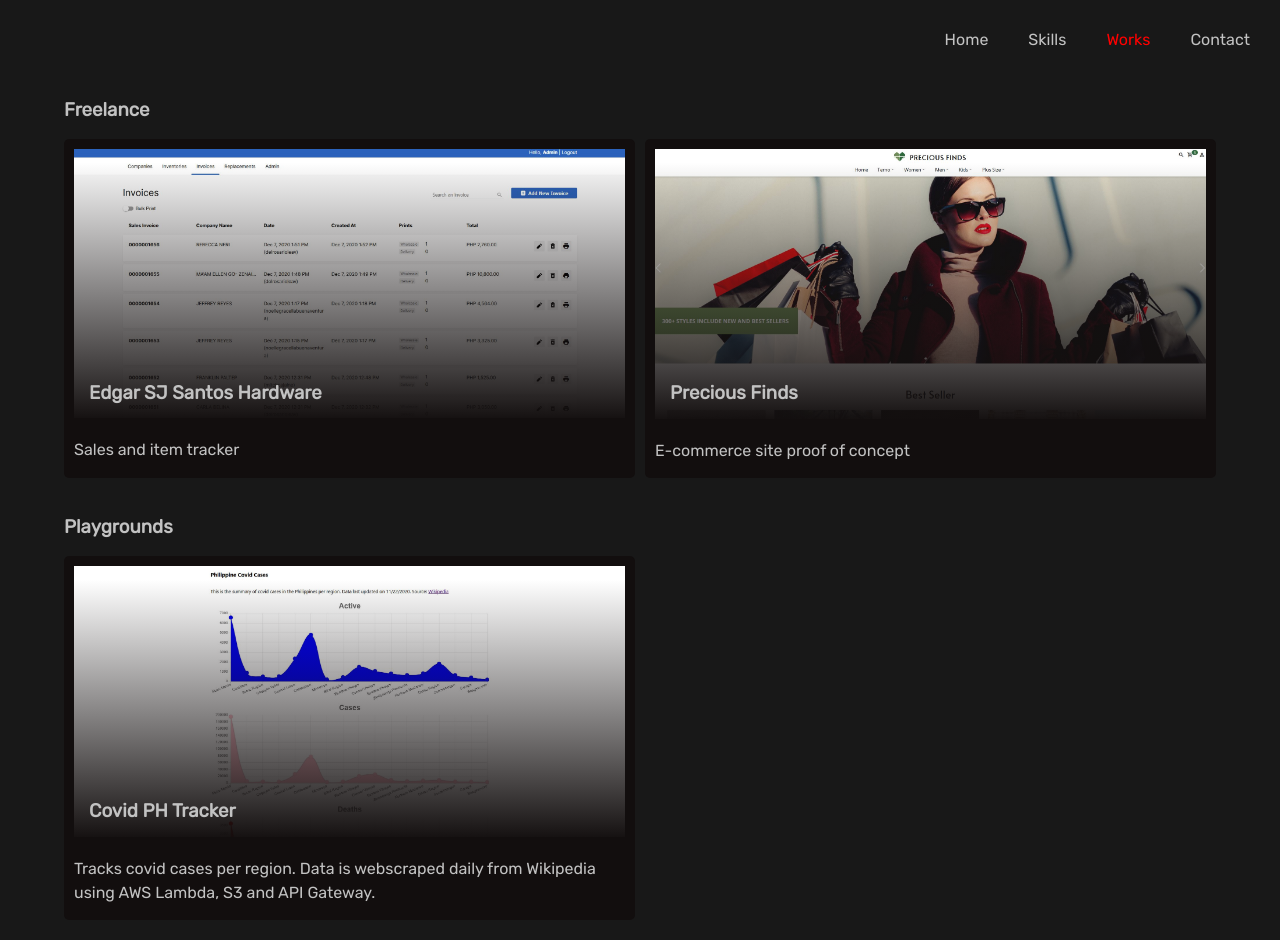
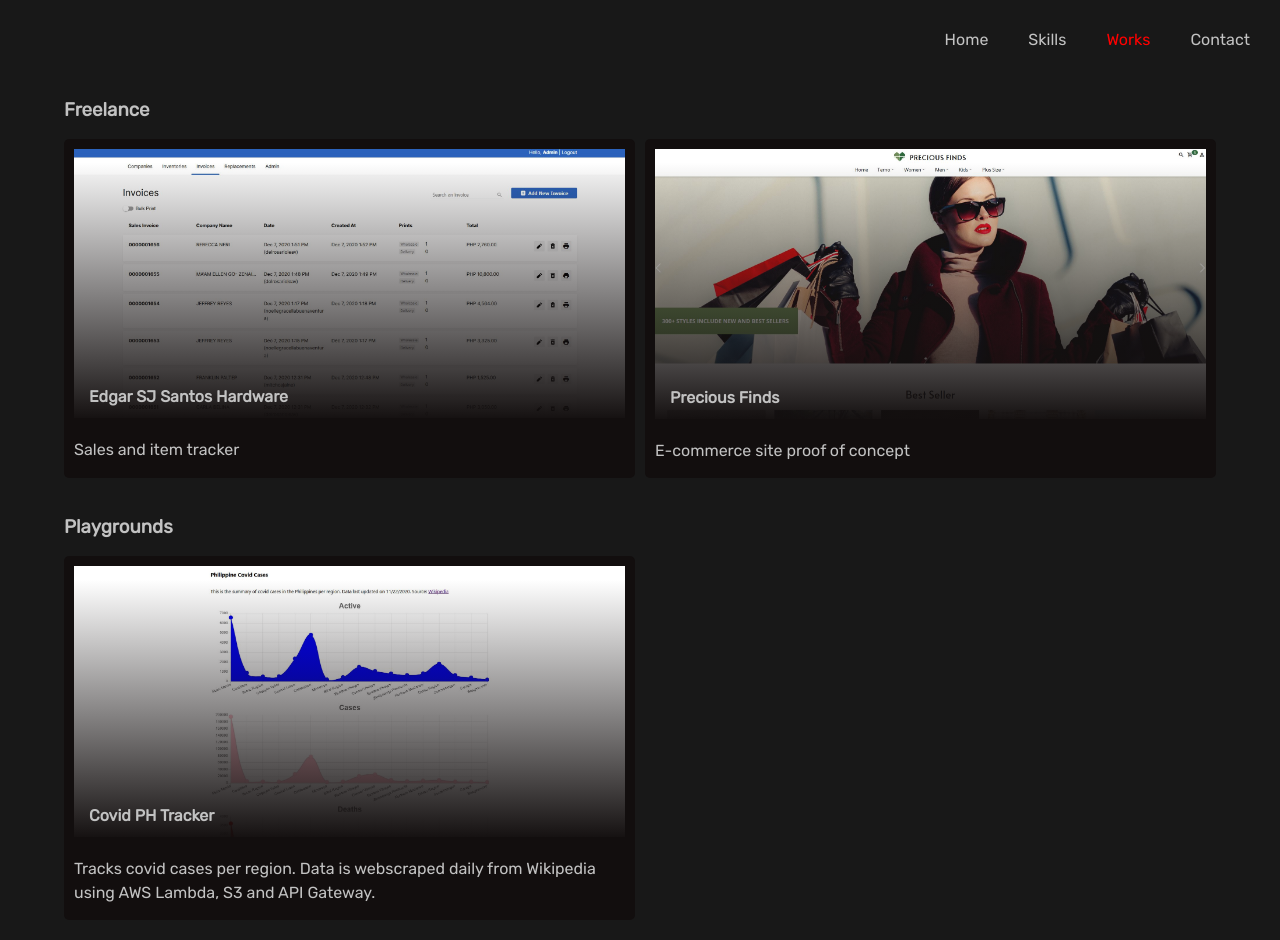
Before and after one commit to lueenavarro/portfolio, a React (Create React App) app: page /works in a window 1280 px wide. Shown: the top 940 px of the page. Built offline with nearby package versions, Linux system fonts and the light colour scheme.

Commit message:
Modify work title font

```diff
--- a/src/components/Work.jsx
+++ b/src/components/Work.jsx
@@ -7,7 +7,7 @@ const Work = ({ screenshot, title, description, link }) => {
       <div className="work-screenshot">
         <img src={screenshot} alt="" />
         <div className="work-overlay">
-          <h3>{title}</h3>
+          <p className="work-title">{title}</p>
         </div>
       </div>
       <p className="work-description">{description}</p>
--- a/src/components/Work.scss
+++ b/src/components/Work.scss
@@ -36,6 +36,10 @@
     }
   }
 
+  &-title {
+    font-weight: bold;
+  }
+
   &-description {
     line-height: 1.5;
     margin-bottom: 5px;
```
